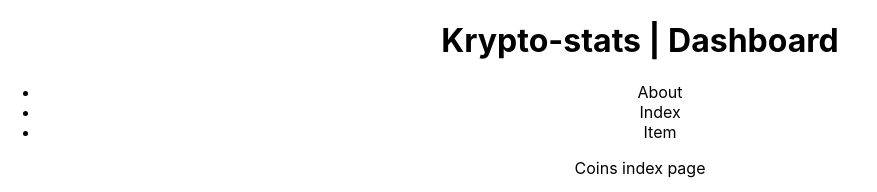
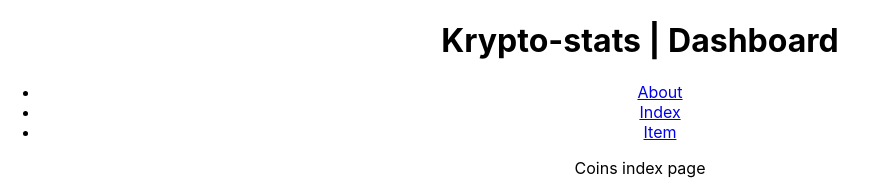
Before and after one commit to CalyCherkaoui/kryptostats-board, a React (Create React App) app: page / in a window 1280 px wide. Shown: the top 192 px of the page, without its empty margins (0-877 px from the left). Built offline with nearby package versions, Linux system fonts and the light colour scheme.

Commit message:
Implement links in navigation component

```diff
--- a/src/components/Navigation.jsx
+++ b/src/components/Navigation.jsx
@@ -1,13 +1,20 @@
 import React from 'react';
+import { Link } from 'react-router-dom';
 
 function Navigation() {
   return (
     <div>
       <h1 className="nav_logo">Krypto-stats | Dashboard</h1>
       <ul>
-        <li className="nav_item">About</li>
-        <li className="nav_item">Index</li>
-        <li className="nav_item">Item</li>
+        <li className="nav_item">
+          <Link to="/about" className="nav_link">About</Link>
+        </li>
+        <li className="nav_item">
+          <Link to="/" className="nav_link">Index</Link>
+        </li>
+        <li className="nav_item">
+          <Link to="/item" className="nav_link">Item</Link>
+        </li>
       </ul>
     </div>
   );
```
